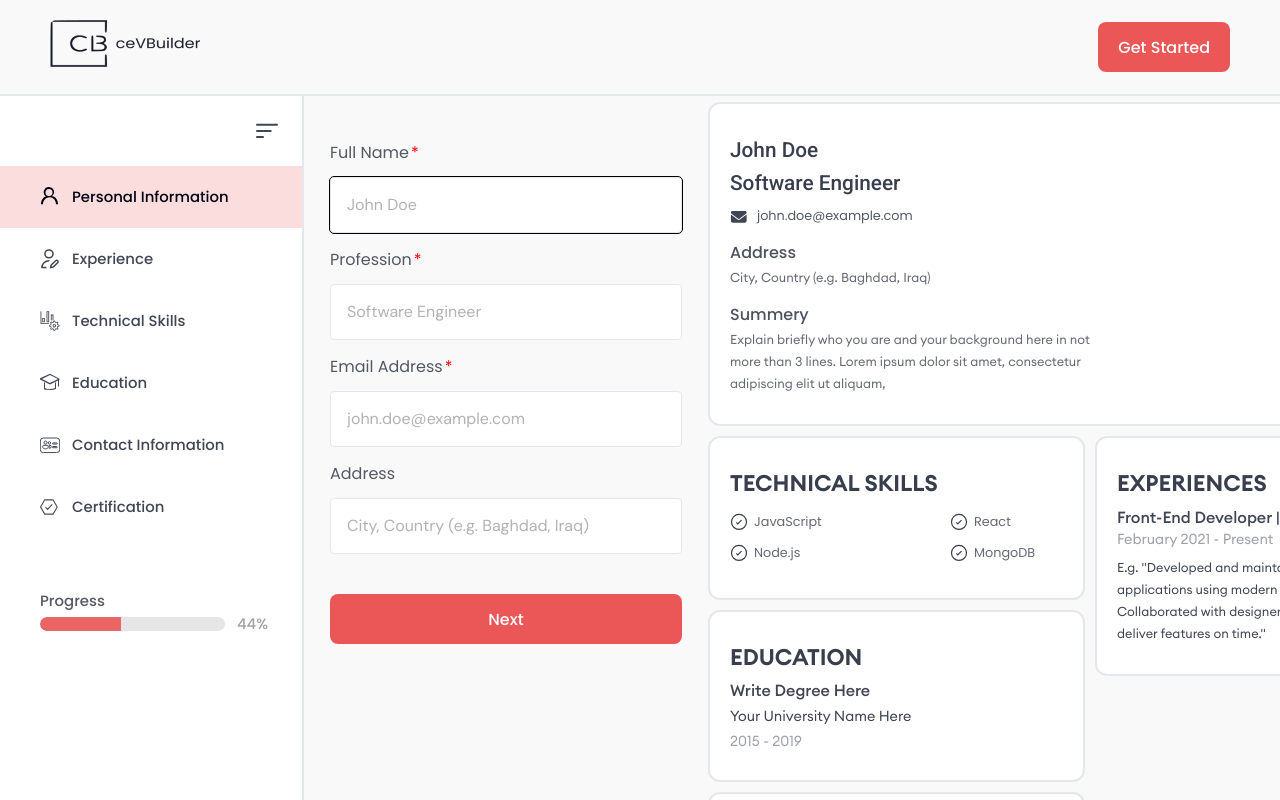
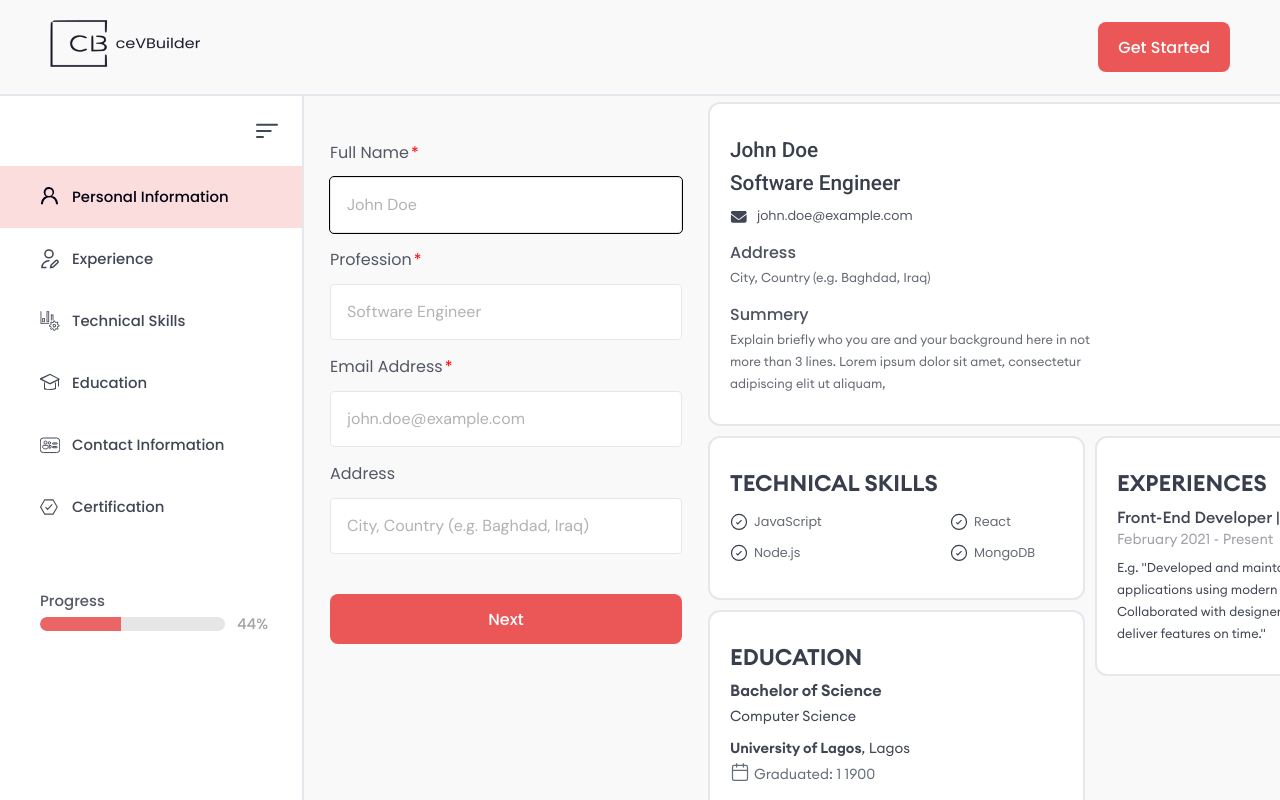
Before and after one commit to Moamal-2000/resume-builder, a Next.js app: page /builder in a window 1280 px wide. Shown: the top 800 px of the page. Built offline with nearby package versions, Linux system fonts and the light colour scheme.

Commit message:
feat(LiveResume): replace mock education with live updating data & enhance styling

```diff
--- a/src/components/BuilderPage/LiveResume/Education/Education.jsx
+++ b/src/components/BuilderPage/LiveResume/Education/Education.jsx
@@ -1,14 +1,36 @@
+"use client";
+
+import SvgIcon from "@/components/Shared/SvgIcon";
+import { getEducationValues } from "@/functions/helper";
+import { useFormsStore } from "@/stores/forms.store/forms.store";
 import s from "./Education.module.scss";
 
 const Education = () => {
+  const educationInputs = useFormsStore((s) => s.educationInputs);
+  const [
+    universityName,
+    universityLocation,
+    degree,
+    fieldOfStudy,
+    graduateMonth,
+    graduateYear,
+  ] = getEducationValues(educationInputs);
+
   return (
     <section className={s.education}>
       <h2>Education</h2>
 
       <div className={s.educationContent}>
-        <p className={s.degree}>Write Degree Here</p>
-        <p className={s.university}>Your University Name Here</p>
-        <div className={s.graduateDate}>2015 - 2019</div>
+        <p className={s.degree}>
+          <strong>{degree}</strong>
+        </p>
+        <p className={s.fieldOfStudy}>{fieldOfStudy}</p>
+        <p className={s.university}>
+          <strong>{universityName}</strong>, {universityLocation}
+        </p>
+        <div className={s.graduateDate}>
+          <SvgIcon name="schedule" /> Graduated: {graduateMonth} {graduateYear}
+        </div>
       </div>
     </section>
   );
--- a/src/components/BuilderPage/LiveResume/Education/Education.module.scss
+++ b/src/components/BuilderPage/LiveResume/Education/Education.module.scss
@@ -22,6 +22,13 @@
   color: #404553;
 }
 
+.educationContent .fieldOfStudy {
+  font-weight: 400;
+  font-size: .9rem;
+  line-height: 32px;
+  color: #404553;
+}
+
 .educationContent .university {
   font-weight: 400;
   font-size: .9rem;
@@ -32,5 +39,16 @@
 .educationContent .graduateDate {
   font-weight: 400;
   font-size: .9rem;
-  color: #9fa1a8;
+  color: #66707a;
+  display: flex;
+  align-items: center;
 }
+
+.educationContent .graduateDate>svg {
+  width: 20px;
+  height: 20px;
+  margin-right: 4px;
+  fill: #66707a;
+  position: relative;
+  bottom: 2px;
+}
--- a/src/data/iconsData.jsx
+++ b/src/data/iconsData.jsx
@@ -183,4 +183,21 @@ export const iconsData = [
       </svg>
     ),
   },
+  {
+    name: "schedule",
+    icon: (
+      <svg
+        viewBox="0 0 24 24"
+        fill="none"
+        stroke="currentColor"
+        strokeWidth="1.5"
+        strokeLinecap="round"
+      >
+        <rect fill="none" x="3" y="4" width="18" height="18" rx="2" ry="2" />
+        <line x1="16" y1="2" x2="16" y2="6" />
+        <line x1="8" y1="2" x2="8" y2="6" />
+        <line x1="3" y1="10" x2="21" y2="10" />
+      </svg>
+    ),
+  },
 ];
--- a/src/functions/helper.js
+++ b/src/functions/helper.js
@@ -64,3 +64,7 @@ export function getCurrentYearAndMonth() {
   const currentMonth = `${now.getMonth() + 1}`.padStart(2, "0");
   return `${currentYear}-${currentMonth}`;
 }
+
+export function getEducationValues(inputs) {
+  return inputs.flat().map((input) => getInputValueOrFallback(input));
+}
```
